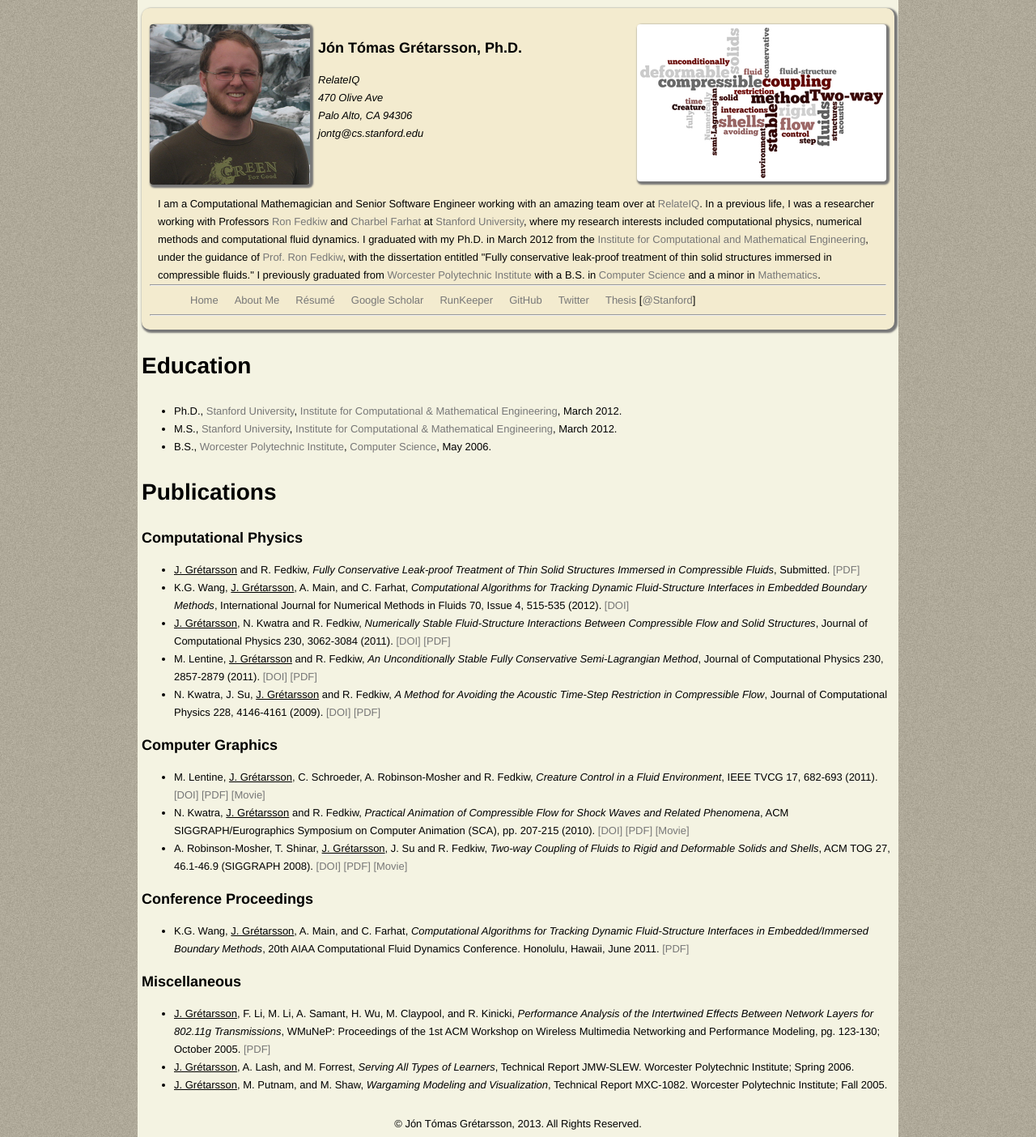
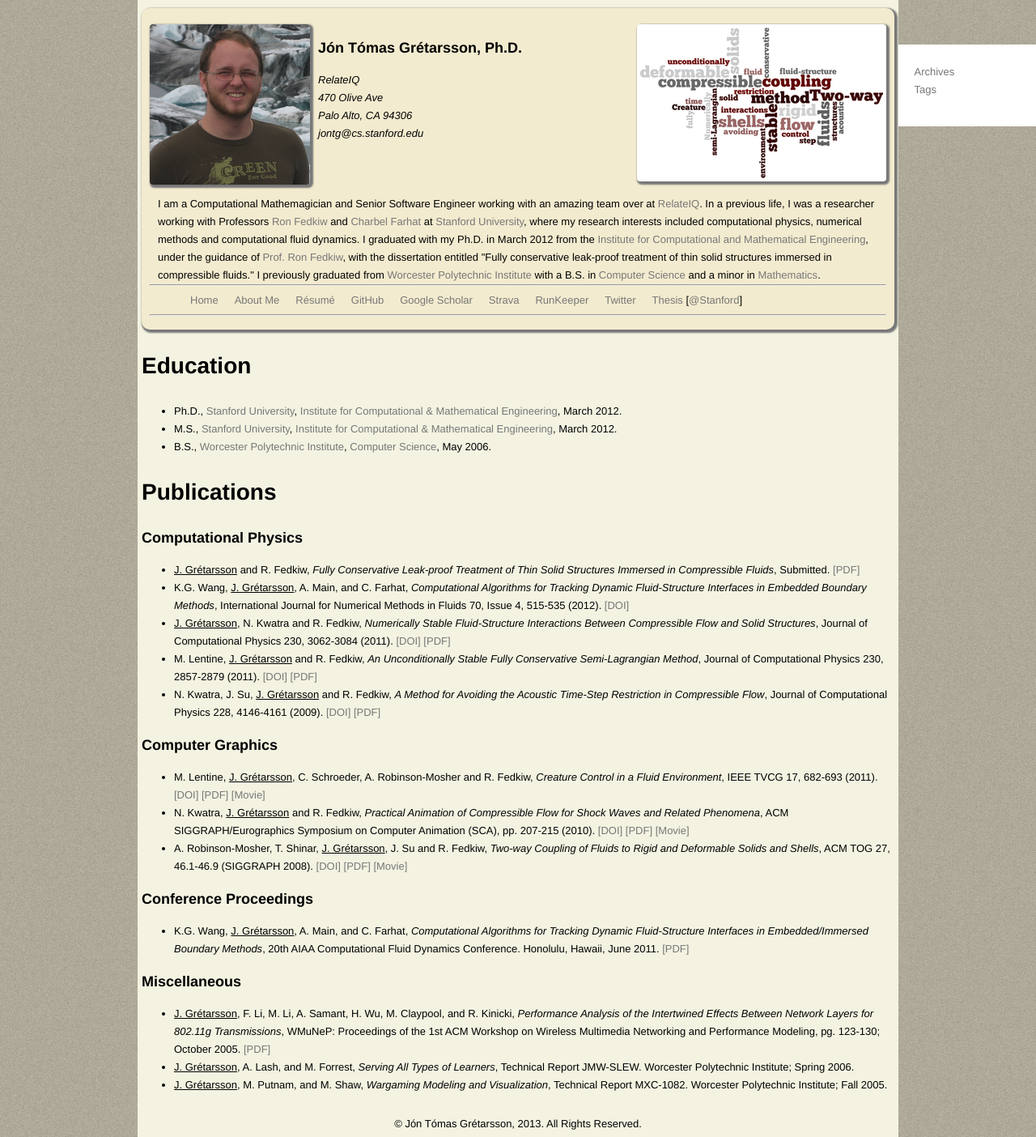
Before and after one commit to jontg/jontg.github.com, a Jekyll site: the page built from about.html, in a window 1280 px wide. Shown: the whole page at 81% size. Built offline with Jekyll 4.4.1, drawn with Linux system fonts in a browser that asks for light colours.

Commit message:
Minor tweaks; getting to the point where I'll be happy with it

```diff
--- a/_includes/nav_bar.html
+++ b/_includes/nav_bar.html
@@ -26,10 +26,11 @@
     <li><a href="/">Home</a></li>
     <li><a href="/about.html">About Me</a></li>
     <li><a href="/docs/resume.pdf">R&eacute;sum&eacute;</a></li>
+    <li><a href="https://github.com/jontg">GitHub</a></li>
     <li><a href="http://scholar.google.com/citations?user=5cjwiVUAAAAJ">Google Scholar</a></li>
     <!-- <li><a href="http://www.ams.org/mathscinet/search/author.html?mrauthid=872021">MathSciNet Profile</a></li> -->
+    <li><a href="http://app.strava.com/athletes/1367819">Strava</a></li>
     <li><a href="http://runkeeper.com/user/jongretarsson">RunKeeper</a></li>
-    <li><a href="https://github.com/jontg">GitHub</a></li>
     <li><a href="http://twitter.com/#!/jontomas">Twitter</a></li>
     <li><a href="papers/thesis.pdf">Thesis</a> [<a href="http://purl.stanford.edu/pg903df1604">@Stanford</a>]</li>
   </ul>
--- a/_includes/sidebar.html
+++ b/_includes/sidebar.html
@@ -1,24 +1,32 @@
 <style>
   sidebar {
-    display: none;
+    display: block;
     position: relative;
-    height: 600px;
     width: 200px;
-    top: 100px;
+    top: 50px;
     left: 935px;
-    background: #000000;
+    background: #ffffff;
     float: none;
     margin: 0;
     padding: 0;
     border-radius: 0 4px 4px 0;
     z-index: 1;
   }
+
+  sidebar a {
+    margin-top: 1em;
+    padding-top: 3.5em;
+    padding: 1.5em;
+  }
 </style>
 <sidebar>
-  Text is here
+  <br />
+  <a href="/archive.html">Archives</a><br />
+  <a href="/tags.html">Tags</a><br />
   <ul>
   {% for post in site.posts %}
   	<li><span>{{ post.date | date_to_string }}</span> &raquo; <a href="{{ post.url }}">{{ post.title }}</a></li>
   {% endfor %}
   </ul>
+  <br />
 </sidebar>
--- a/_layouts/page.html
+++ b/_layouts/page.html
@@ -7,6 +7,9 @@
 </head>
 <body>
 <div class="main">
+  <div class="container">
+    {% include sidebar.html %}
+  </div>
   <header>
     <h3>J&oacute;n T&oacute;mas Gr&eacute;tarsson, Ph.D.</h3>
 
```
Also changed, not shown: index.html (+7 -7 lines).
